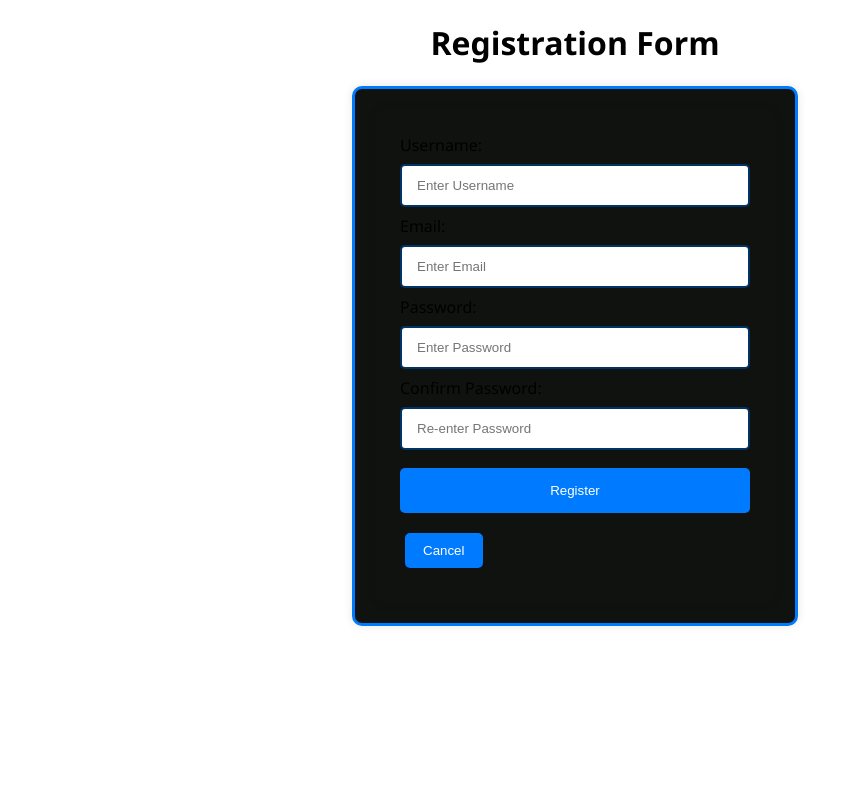
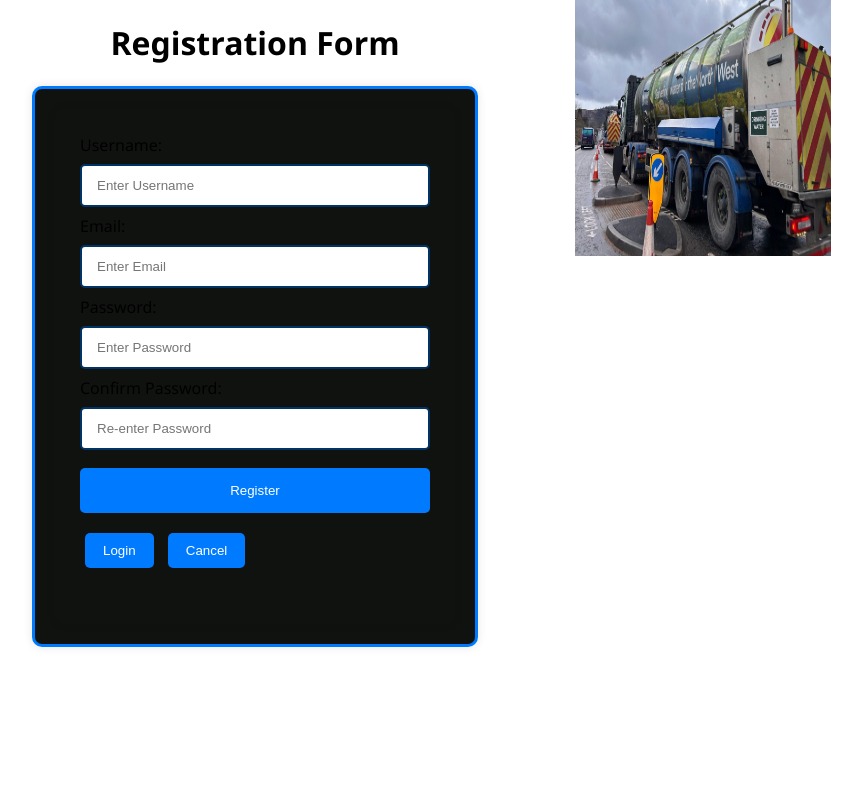
Before and after one commit to Swift-Srum/DEV, a PHP site: page /register/index.php?err=1 in a window 1280 px wide. Shown: the whole page, without its empty margins (65-927 px from the left). Run offline with PHP 8.4, Linux system fonts and the light colour scheme; tables that the repository leaves empty hold one stand-in row (values such as "Sample post").

Commit message:
Update index.php

```diff
--- a/register/index.php
+++ b/register/index.php
@@ -18,6 +18,8 @@ $err = $aes->decrypt($err, "secretkey");
 </head>
 
 <body>
+<div id = "main">
+<div class="left-column">
   <center><h1>Registration Form</h1></center>
 
   <form>
@@ -35,11 +37,17 @@ $err = $aes->decrypt($err, "secretkey");
       <input type="password" id="confirmPassword" placeholder="Re-enter Password" name="confirmPassword" required>
 
       <button type="button" onclick="register();">Register</button>
+      <a href="/login"><button type="button" class="cancelbtn">Login</button></a>
       <a href="/"><button type="button" class="cancelbtn">Cancel</button></a>
+      <center><h1><?php echo $err ?></h1></center>
     </div>
   </form>
+</div>
+    <div class="right-column">
+      <img src="/assets/back.jpg" style="width:256px;height:256px;">
+</div>
+</div>
 
-  <center><h1><?php echo $err ?></h1></center>
 
   <script>
   function register() {
```
